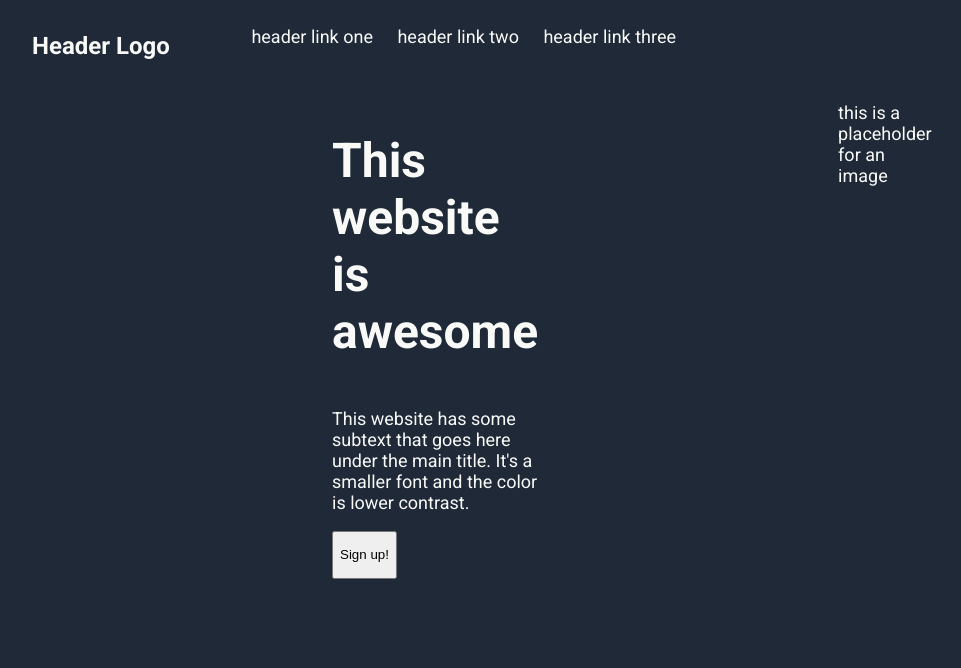
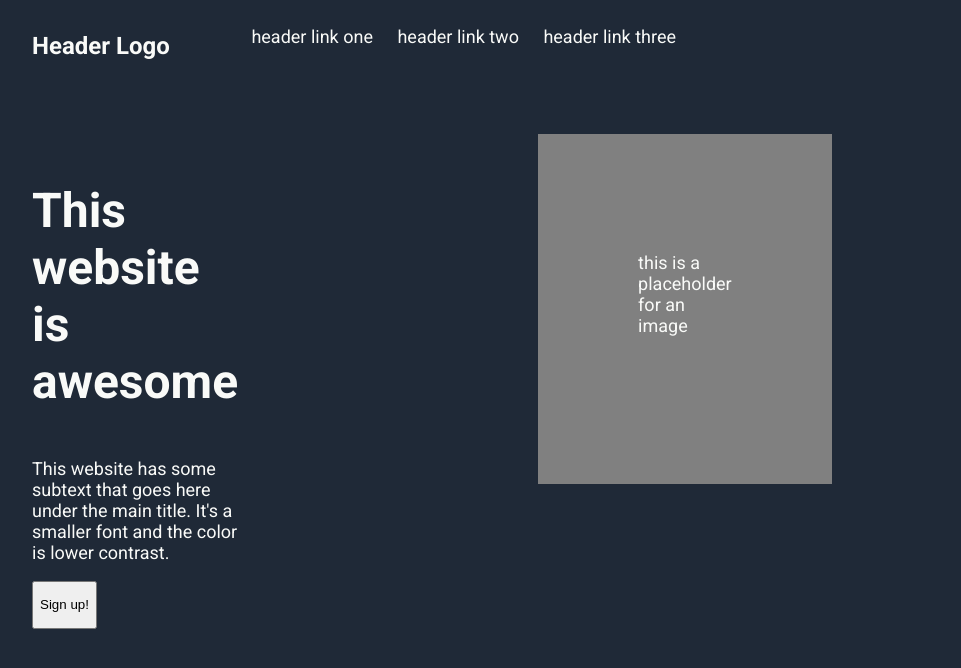
Before and after one commit to autumnt0ast/landing-page, a plain HTML site: page index.html in a window 1280 px wide. Shown: the whole page, without its empty margins (276-1237 px from the left). Drawn offline with Linux system fonts and the light colour scheme.

Commit message:
finish header layout

```diff
--- a/style.css
+++ b/style.css
@@ -3,6 +3,10 @@
 body {
     font-family: 'Roboto', 'sans-serif';
     background-color: #1f2937;
+}
+.top {
+    padding-left: 300px;
+    padding-bottom: 50px;
 }
 
 .top, .lower {
@@ -12,8 +16,14 @@ body {
     justify-content: space-between;
     font-size: 18px;
     flex-direction: row;
-    padding-left: 300px;
     padding-right: 300px;
+}
+
+.placeholder-image{
+    background-color: gray;
+    padding: 100px;
+    width: 50%;
+    height: 150px;
 }
 
 .subtext {
@@ -21,11 +31,6 @@ body {
     align-items: left;
     padding-left: 300px;
     padding-right: 300px;
-}
-
-.placeholder-text {
-    background-color: gray;
-
 }
 
 #logo {
```
